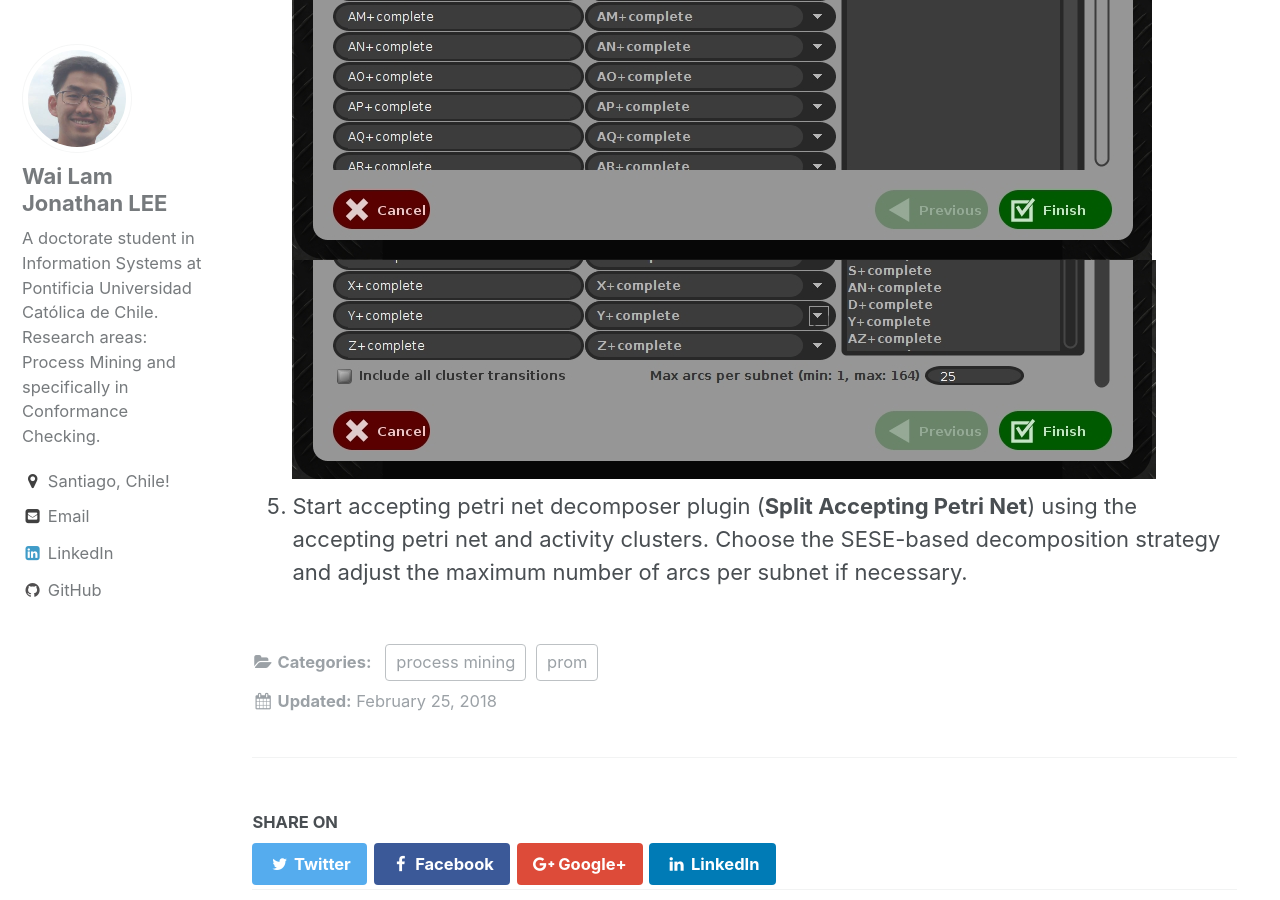
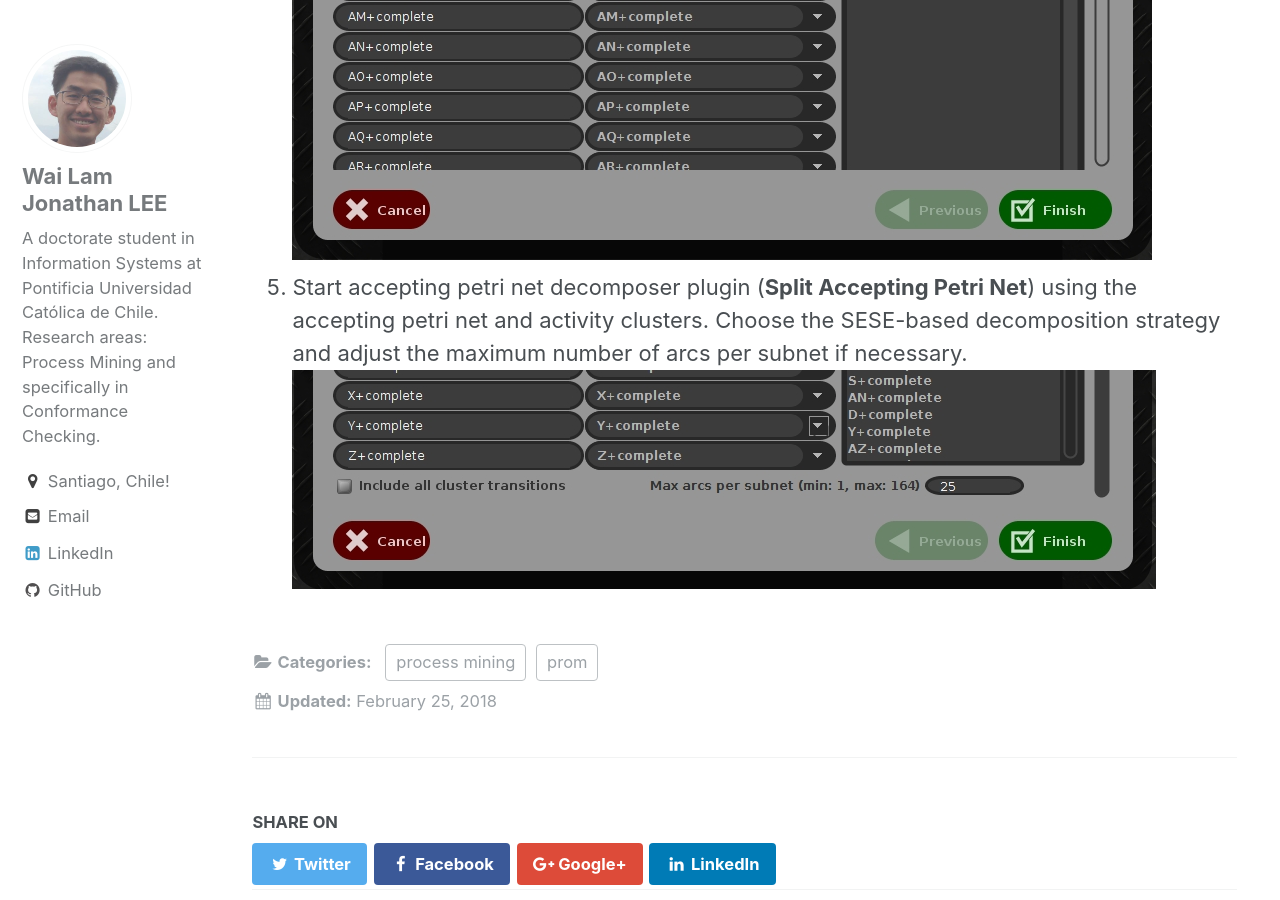
Before and after one commit to jwllee/wailamjonathanlee.github.io, a Jekyll site: the page built from _posts/2018-02-25-sese-decomposition-prom-plugin.md, in a window 1280 px wide and 900 px high, scrolled down 3218 px. Built offline with Jekyll 4.4.1, drawn with Linux system fonts in a browser that asks for light colours.

Commit message:
Moved position of screenshot

```diff
--- a/_posts/2018-02-25-sese-decomposition-prom-plugin.md
+++ b/_posts/2018-02-25-sese-decomposition-prom-plugin.md
@@ -31,5 +31,5 @@ This decomposition strategy tries to break down a petri net into fragments with
 ![Screenshot of **Create Clusters** plugin](/assets/images/2018/2018-02-25-sese-decomposition-prom-plugin/createClustersPlugin.jpg)
 4. Create activity clusters (**Create Clusters**) using the causal graph.
 ![Screenshot of **Split Accepting Petri Net** plugin configurations](/assets/images/2018/2018-02-25-sese-decomposition-prom-plugin/splitApnPlugin.jpg)
+5. Start accepting petri net decomposer plugin (**Split Accepting Petri Net**) using the accepting petri net and activity clusters. Choose the SESE-based decomposition strategy and adjust the maximum number of arcs per subnet if necessary.
 ![Screenshot of max arcs per subnet configuration](/assets/images/2018/2018-02-25-sese-decomposition-prom-plugin/chooseMaxArc.jpg)
-5. Start accepting petri net decomposer plugin (**Split Accepting Petri Net**) using the accepting petri net and activity clusters. Choose the SESE-based decomposition strategy and adjust the maximum number of arcs per subnet if necessary.
```
